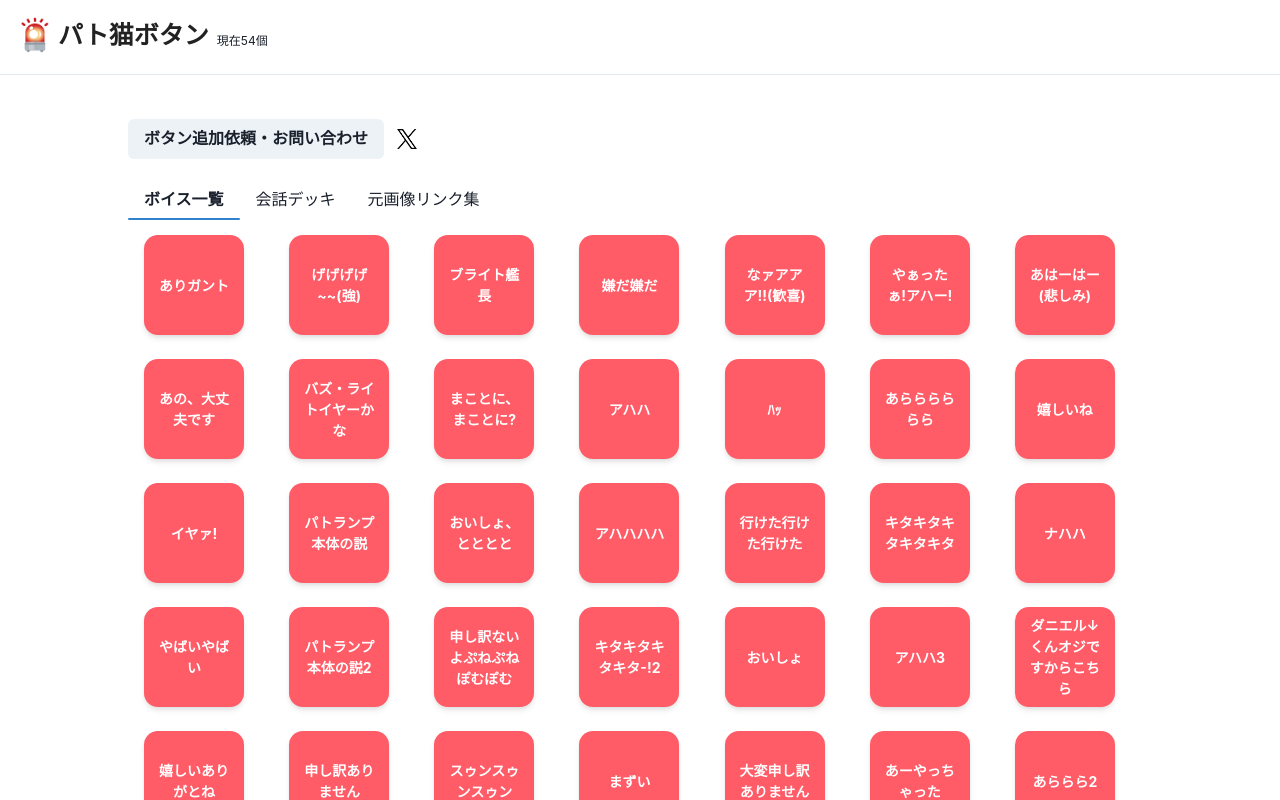
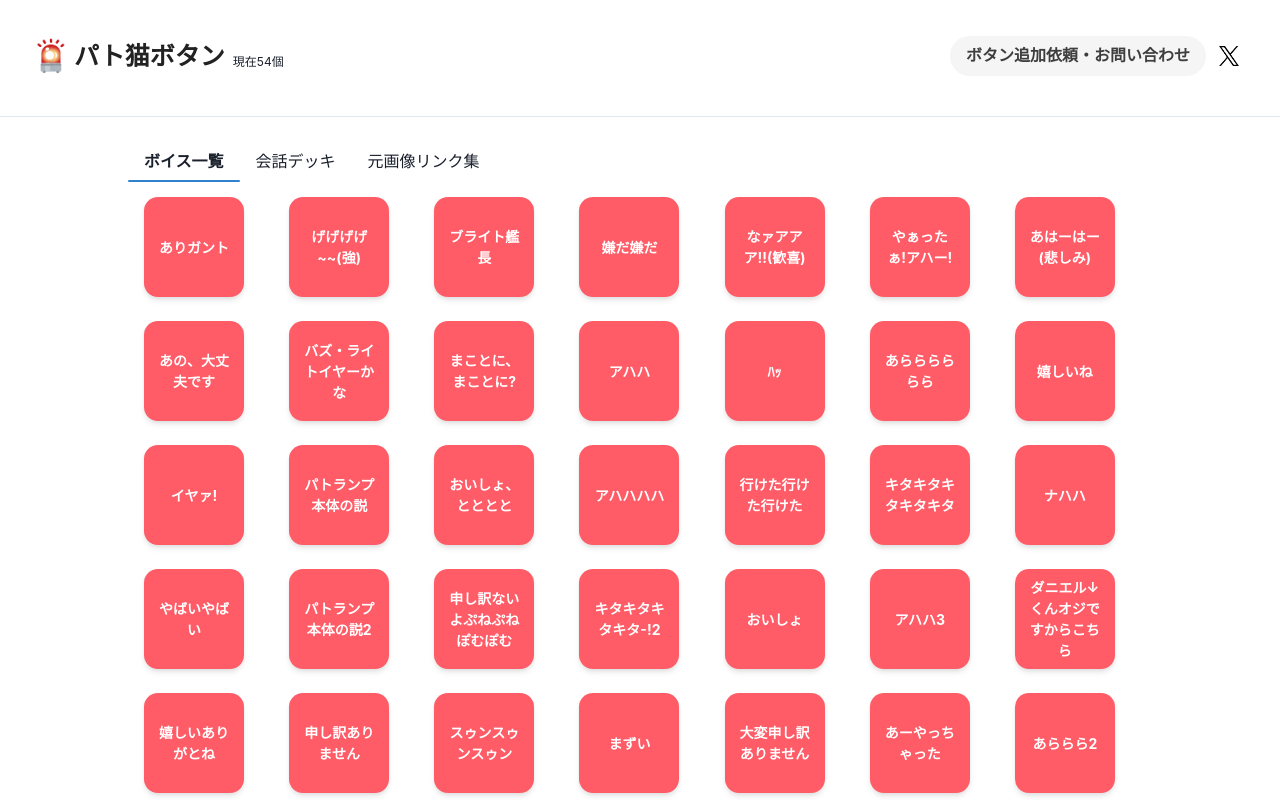
Before and after one commit to NoritakaIkeda/VoiseLibrary, a React (Vite) app: page / in a window 1280 px wide. Shown: the top 800 px of the page. Built offline with nearby package versions, Linux system fonts and the light colour scheme.

Commit message:
fix: 問い合わせボタンのデザインと配置を調整

```diff
--- a/src/App.tsx
+++ b/src/App.tsx
@@ -1,21 +1,11 @@
-import { Box, HStack } from "@chakra-ui/react";
-import {
-  ContactUsButton,
-  ContentTabs,
-  Footer,
-  Header,
-  TweetButton,
-} from "./feature";
+import { Box } from "@chakra-ui/react";
+import { ContentTabs, Footer, Header } from "./feature";
 
 function App() {
   return (
     <>
       <Header />
       <Box px={{ base: "5%", md: "10vw" }} py={"20px"}>
-        <HStack py={"20px"}>
-          <ContactUsButton />
-          <TweetButton />
-        </HStack>
         <ContentTabs />
       </Box>
       <Footer />
--- a/src/feature/ContactUsButton/ContactUsButton.tsx
+++ b/src/feature/ContactUsButton/ContactUsButton.tsx
@@ -7,7 +7,9 @@ export const ContactUsButton = () => {
       target="_blank"
       rel="noopener noreferrer"
     >
-      <Button>ボタン追加依頼・お問い合わせ</Button>
+      <Button rounded={"50"} bgColor={"#F5F5F5"} color={"#3E3E3E"}>
+        ボタン追加依頼・お問い合わせ
+      </Button>
     </Link>
   );
 };
--- a/src/feature/Header/Header.tsx
+++ b/src/feature/Header/Header.tsx
@@ -1,12 +1,30 @@
-import { Box, Link, HStack, Image, Heading, Text } from "@chakra-ui/react";
+import {
+  Box,
+  Link,
+  HStack,
+  VStack,
+  Image,
+  Heading,
+  Text,
+  useBreakpointValue,
+} from "@chakra-ui/react";
 import hogeImage from "../../asset/pato_lamp_on_red.png";
 import data from "../../data.json";
+import { ContactUsButton } from "../ContactUsButton";
+import { TweetButton } from "../TweetButton";
 
 export const Header = () => {
+  const isMobile = useBreakpointValue({ base: true, md: false });
+
   return (
     <>
+      {isMobile ? (
+        <VStack spacing={4} alignItems="stretch" w="100%" p={4}>
           <HStack p={"20px"} alignItems="flex-end">
-        <Link href={"/"} _hover={{ textDecoration: "none", color: "inherit" }}>
+            <Link
+              href={"/"}
+              _hover={{ textDecoration: "none", color: "inherit" }}
+            >
               <HStack h={"30px"}>
                 <Image src={hogeImage} w={"30px"} />
                 <Heading fontSize={"25px"} color={"#222222"}>
@@ -16,6 +34,33 @@ export const Header = () => {
             </Link>
             <Text fontSize={"12px"}>現在{data.length}個</Text>
           </HStack>
+          <HStack px={"20px"}>
+            <ContactUsButton />
+            <TweetButton />
+          </HStack>
+        </VStack>
+      ) : (
+        <HStack justifyContent={"space-between"} w="100%" p={4}>
+          <HStack p={"20px"} alignItems="flex-end">
+            <Link
+              href={"/"}
+              _hover={{ textDecoration: "none", color: "inherit" }}
+            >
+              <HStack h={"30px"}>
+                <Image src={hogeImage} w={"30px"} />
+                <Heading fontSize={"25px"} color={"#222222"}>
+                  パト猫ボタン
+                </Heading>
+              </HStack>
+            </Link>
+            <Text fontSize={"12px"}>現在{data.length}個</Text>
+          </HStack>
+          <HStack p={"20px"}>
+            <ContactUsButton />
+            <TweetButton />
+          </HStack>
+        </HStack>
+      )}
       <Box width="100%" height="1px" bg="gray.200" my={"4px"} />
     </>
   );
```
Lines whose indentation alone changed are shown as unchanged.
